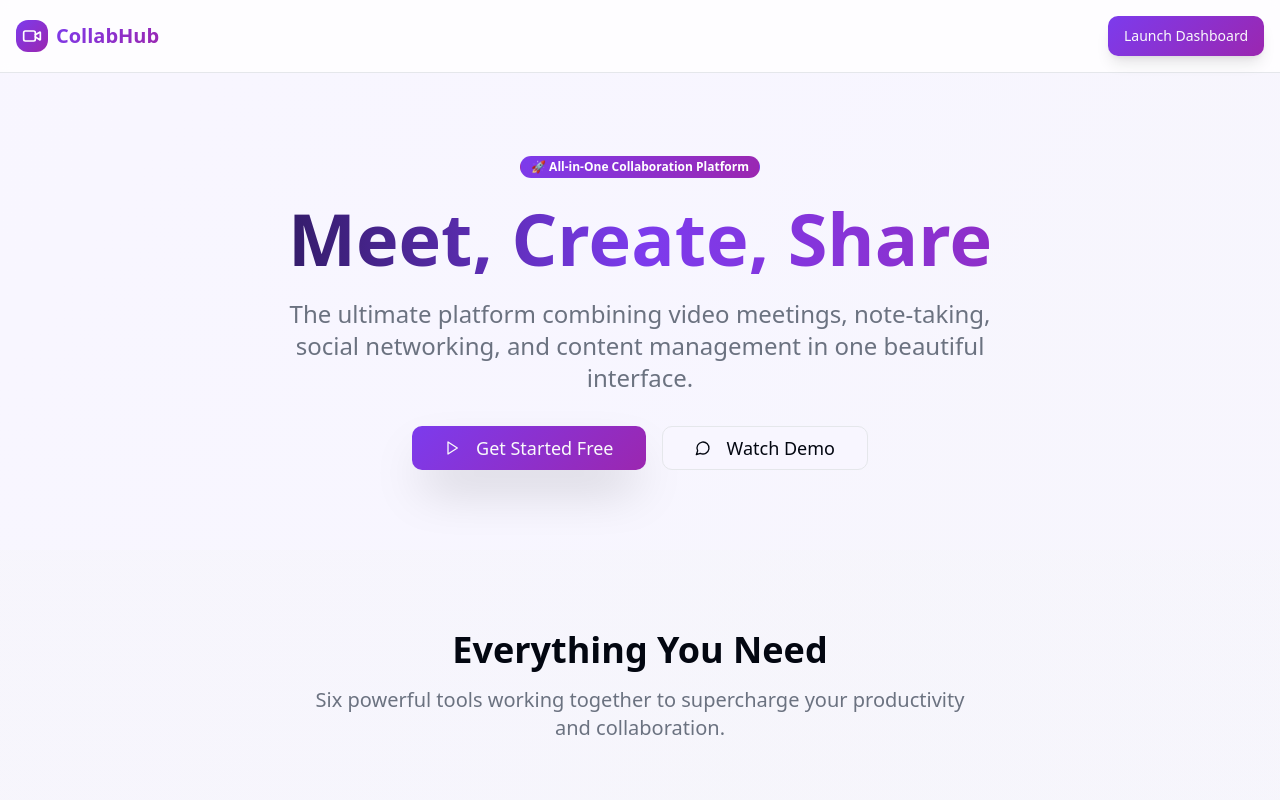
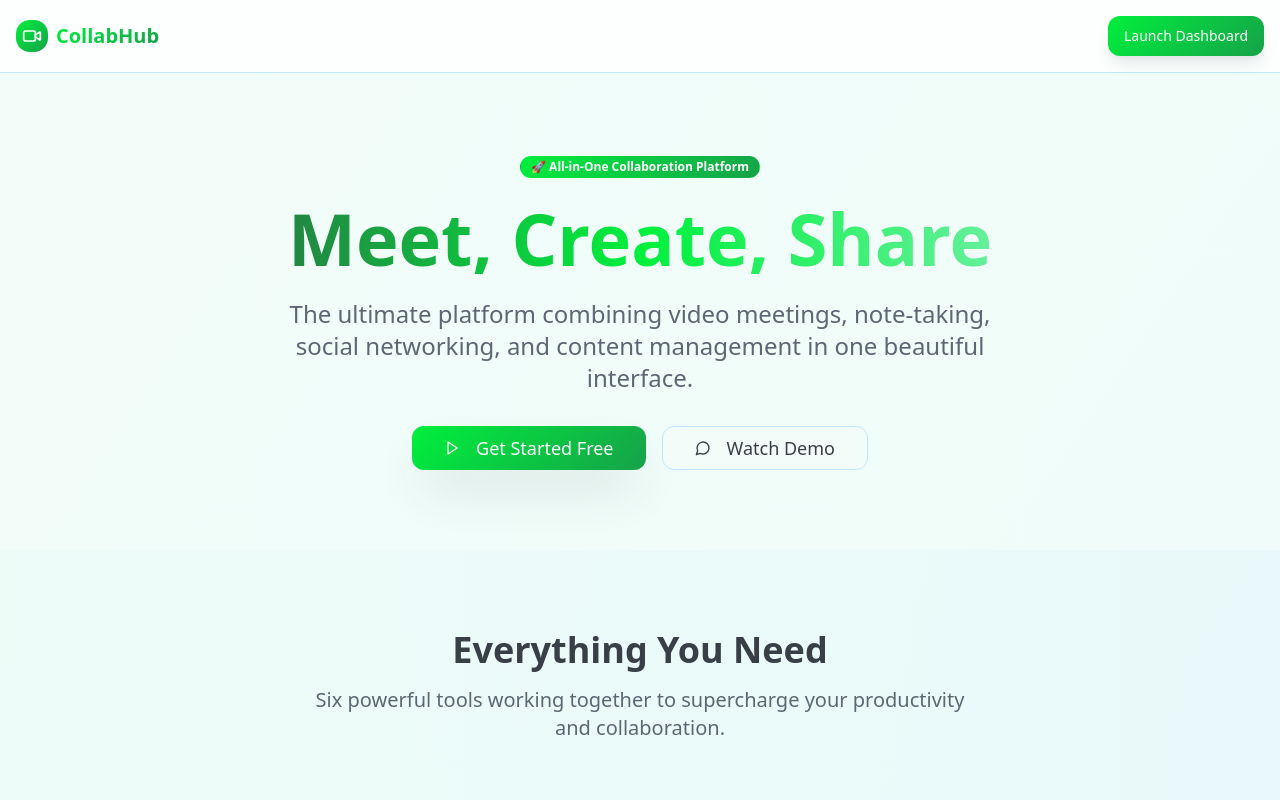
Before and after one commit to A-r-j-u001/Collab-hub-nexus, a React (Vite) app: page / in a window 1280 px wide. Shown: the top 800 px of the page. Built offline with nearby package versions, Linux system fonts and the light colour scheme; the HTML template or start-up script is replaced by a standard one.

Commit message:
Refine UI with new colors

```diff
--- a/src/index.css
+++ b/src/index.css
@@ -8,110 +8,107 @@ All colors MUST be HSL.
 
 @layer base {
   :root {
-    --background: 250 250% 99%;
-    --foreground: 224 71% 4%;
+    --background: 162 71% 97%;
+    --foreground: 215 11% 25%;
 
     --card: 0 0% 100%;
-    --card-foreground: 224 71% 4%;
+    --card-foreground: 215 11% 25%;
 
     --popover: 0 0% 100%;
-    --popover-foreground: 224 71% 4%;
+    --popover-foreground: 215 11% 25%;
 
-    --primary: 262 83% 58%;
-    --primary-foreground: 210 20% 98%;
+    --primary: 135 100% 47%;
+    --primary-foreground: 0 0% 100%;
 
-    --secondary: 220 14% 96%;
-    --secondary-foreground: 220 9% 46%;
+    --secondary: 162 71% 94%;
+    --secondary-foreground: 215 11% 41%;
 
-    --muted: 220 14% 96%;
-    --muted-foreground: 220 9% 46%;
+    --muted: 203 100% 96%;
+    --muted-foreground: 215 11% 41%;
 
-    --accent: 220 14% 96%;
-    --accent-foreground: 220 9% 46%;
+    --accent: 203 100% 91%;
+    --accent-foreground: 215 11% 25%;
 
     --destructive: 0 84% 60%;
-    --destructive-foreground: 210 20% 98%;
+    --destructive-foreground: 0 0% 100%;
 
-    --border: 220 13% 91%;
-    --input: 220 13% 91%;
-    --ring: 262 83% 58%;
+    --border: 203 100% 88%;
+    --input: 203 100% 88%;
+    --ring: 135 100% 47%;
 
-    --radius: 0.75rem;
+    --radius: 0.875rem;
 
-    /* Custom design tokens */
-    --gradient-primary: linear-gradient(135deg, hsl(262 83% 58%), hsl(291 64% 42%));
-    --gradient-secondary: linear-gradient(135deg, hsl(220 14% 96%), hsl(210 20% 98%));
-    --gradient-accent: linear-gradient(135deg, hsl(142 76% 36%), hsl(158 64% 52%));
+    /* Professional design tokens */
+    --gradient-primary: linear-gradient(135deg, hsl(135 100% 47%), hsl(142 76% 36%));
+    --gradient-secondary: linear-gradient(135deg, hsl(162 71% 94%), hsl(203 100% 91%));
+    --gradient-accent: linear-gradient(135deg, hsl(203 100% 91%), hsl(162 71% 94%));
+    --gradient-professional: linear-gradient(135deg, hsl(215 11% 41%), hsl(215 11% 25%));
 
-    --meeting-primary: 220 91% 58%;
-    --social-primary: 142 76% 36%;
-    --content-primary: 291 64% 42%;
-    --notes-primary: 35 91% 62%;
-    --todo-primary: 4 90% 58%;
+    --meeting-primary: 203 100% 85%;
+    --social-primary: 135 100% 47%;
+    --content-primary: 162 71% 80%;
+    --notes-primary: 203 100% 91%;
+    --todo-primary: 135 85% 55%;
 
-    --glass-bg: 0 0% 100% / 0.8;
-    --glass-border: 220 13% 91% / 0.2;
+    --glass-bg: 162 71% 97% / 0.85;
+    --glass-border: 203 100% 88% / 0.3;
 
-    --shadow-soft: 0 4px 6px -1px rgb(0 0 0 / 0.1), 0 2px 4px -2px rgb(0 0 0 / 0.1);
-    --shadow-medium: 0 10px 15px -3px rgb(0 0 0 / 0.1), 0 4px 6px -4px rgb(0 0 0 / 0.1);
-    --shadow-large: 0 25px 50px -12px rgb(0 0 0 / 0.25);
+    --shadow-soft: 0 4px 6px -1px hsl(215 11% 25% / 0.1), 0 2px 4px -2px hsl(215 11% 25% / 0.06);
+    --shadow-medium: 0 10px 15px -3px hsl(215 11% 25% / 0.12), 0 4px 6px -4px hsl(215 11% 25% / 0.08);
+    --shadow-large: 0 25px 50px -12px hsl(215 11% 25% / 0.2);
+    --shadow-professional: 0 8px 32px -4px hsl(135 100% 47% / 0.15);
 
     --transition-smooth: all 0.3s cubic-bezier(0.4, 0, 0.2, 1);
     --transition-bounce: all 0.3s cubic-bezier(0.68, -0.55, 0.265, 1.55);
+    --transition-professional: all 0.4s cubic-bezier(0.25, 0.46, 0.45, 0.94);
 
-    --sidebar-background: 0 0% 98%;
-
-    --sidebar-foreground: 240 5.3% 26.1%;
-
-    --sidebar-primary: 240 5.9% 10%;
-
-    --sidebar-primary-foreground: 0 0% 98%;
-
-    --sidebar-accent: 240 4.8% 95.9%;
-
-    --sidebar-accent-foreground: 240 5.9% 10%;
-
-    --sidebar-border: 220 13% 91%;
-
-    --sidebar-ring: 217.2 91.2% 59.8%;
+    --sidebar-background: 162 71% 97%;
+    --sidebar-foreground: 215 11% 25%;
+    --sidebar-primary: 135 100% 47%;
+    --sidebar-primary-foreground: 0 0% 100%;
+    --sidebar-accent: 203 100% 91%;
+    --sidebar-accent-foreground: 215 11% 25%;
+    --sidebar-border: 203 100% 88%;
+    --sidebar-ring: 135 100% 47%;
   }
 
   .dark {
-    --background: 222.2 84% 4.9%;
-    --foreground: 210 40% 98%;
+    --background: 215 11% 8%;
+    --foreground: 162 71% 94%;
 
-    --card: 222.2 84% 4.9%;
-    --card-foreground: 210 40% 98%;
+    --card: 215 11% 12%;
+    --card-foreground: 162 71% 94%;
 
-    --popover: 222.2 84% 4.9%;
-    --popover-foreground: 210 40% 98%;
+    --popover: 215 11% 12%;
+    --popover-foreground: 162 71% 94%;
 
-    --primary: 210 40% 98%;
-    --primary-foreground: 222.2 47.4% 11.2%;
+    --primary: 135 100% 47%;
+    --primary-foreground: 0 0% 100%;
 
-    --secondary: 217.2 32.6% 17.5%;
-    --secondary-foreground: 210 40% 98%;
+    --secondary: 215 11% 18%;
+    --secondary-foreground: 162 71% 90%;
 
-    --muted: 217.2 32.6% 17.5%;
-    --muted-foreground: 215 20.2% 65.1%;
+    --muted: 215 11% 15%;
+    --muted-foreground: 215 11% 65%;
 
-    --accent: 217.2 32.6% 17.5%;
-    --accent-foreground: 210 40% 98%;
+    --accent: 203 100% 20%;
+    --accent-foreground: 203 100% 91%;
 
-    --destructive: 0 62.8% 30.6%;
-    --destructive-foreground: 210 40% 98%;
+    --destructive: 0 62.8% 50%;
+    --destructive-foreground: 0 0% 100%;
 
-    --border: 217.2 32.6% 17.5%;
-    --input: 217.2 32.6% 17.5%;
-    --ring: 212.7 26.8% 83.9%;
-    --sidebar-background: 240 5.9% 10%;
-    --sidebar-foreground: 240 4.8% 95.9%;
-    --sidebar-primary: 224.3 76.3% 48%;
+    --border: 215 11% 18%;
+    --input: 215 11% 18%;
+    --ring: 135 100% 47%;
+
+    --sidebar-background: 215 11% 10%;
+    --sidebar-foreground: 162 71% 90%;
+    --sidebar-primary: 135 100% 47%;
     --sidebar-primary-foreground: 0 0% 100%;
-    --sidebar-accent: 240 3.7% 15.9%;
-    --sidebar-accent-foreground: 240 4.8% 95.9%;
-    --sidebar-border: 240 3.7% 15.9%;
-    --sidebar-ring: 217.2 91.2% 59.8%;
+    --sidebar-accent: 215 11% 15%;
+    --sidebar-accent-foreground: 162 71% 90%;
+    --sidebar-border: 215 11% 18%;
+    --sidebar-ring: 135 100% 47%;
   }
 }
 
--- a/tailwind.config.ts
+++ b/tailwind.config.ts
@@ -83,15 +83,18 @@ export default {
         'gradient-primary': 'var(--gradient-primary)',
         'gradient-secondary': 'var(--gradient-secondary)',
         'gradient-accent': 'var(--gradient-accent)',
+        'gradient-professional': 'var(--gradient-professional)',
       },
       boxShadow: {
         'soft': 'var(--shadow-soft)',
         'medium': 'var(--shadow-medium)',
         'large': 'var(--shadow-large)',
+        'professional': 'var(--shadow-professional)',
       },
       transitionTimingFunction: {
         'smooth': 'var(--transition-smooth)',
         'bounce': 'var(--transition-bounce)',
+        'professional': 'var(--transition-professional)',
       },
       borderRadius: {
         lg: "var(--radius)",
```
